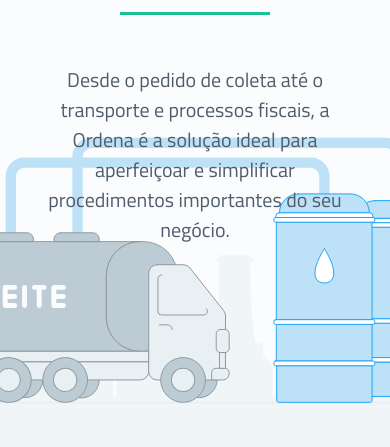
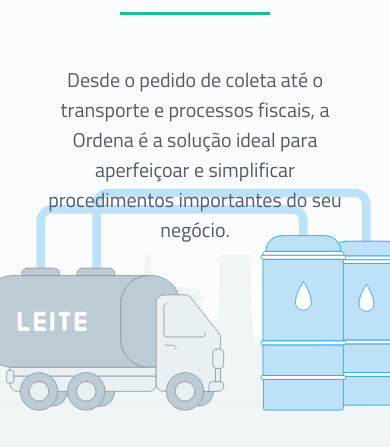
Before and after one commit to gkups/gkups.github.io, a plain HTML site: page index.html in a window 390 px wide. Shown: the part 370-817 px from the top of the page. Drawn offline with nearby package versions, Linux system fonts and the light colour scheme.

Commit message:
Update style.css

```diff
--- a/css/style.css
+++ b/css/style.css
@@ -164,6 +164,20 @@
     #featured img {
         margin-top: 240px !important;
         padding-bottom: 30px;
+    }
+
+}
+
+@media (max-width: 445px) {
+
+    #featured {
+        height: 660px !important;
+    }
+
+    #featured img {
+        height: 360px !important;
+        margin-top: 310px !important;
+        padding-bottom: 0px;
     }
 
 }
```
